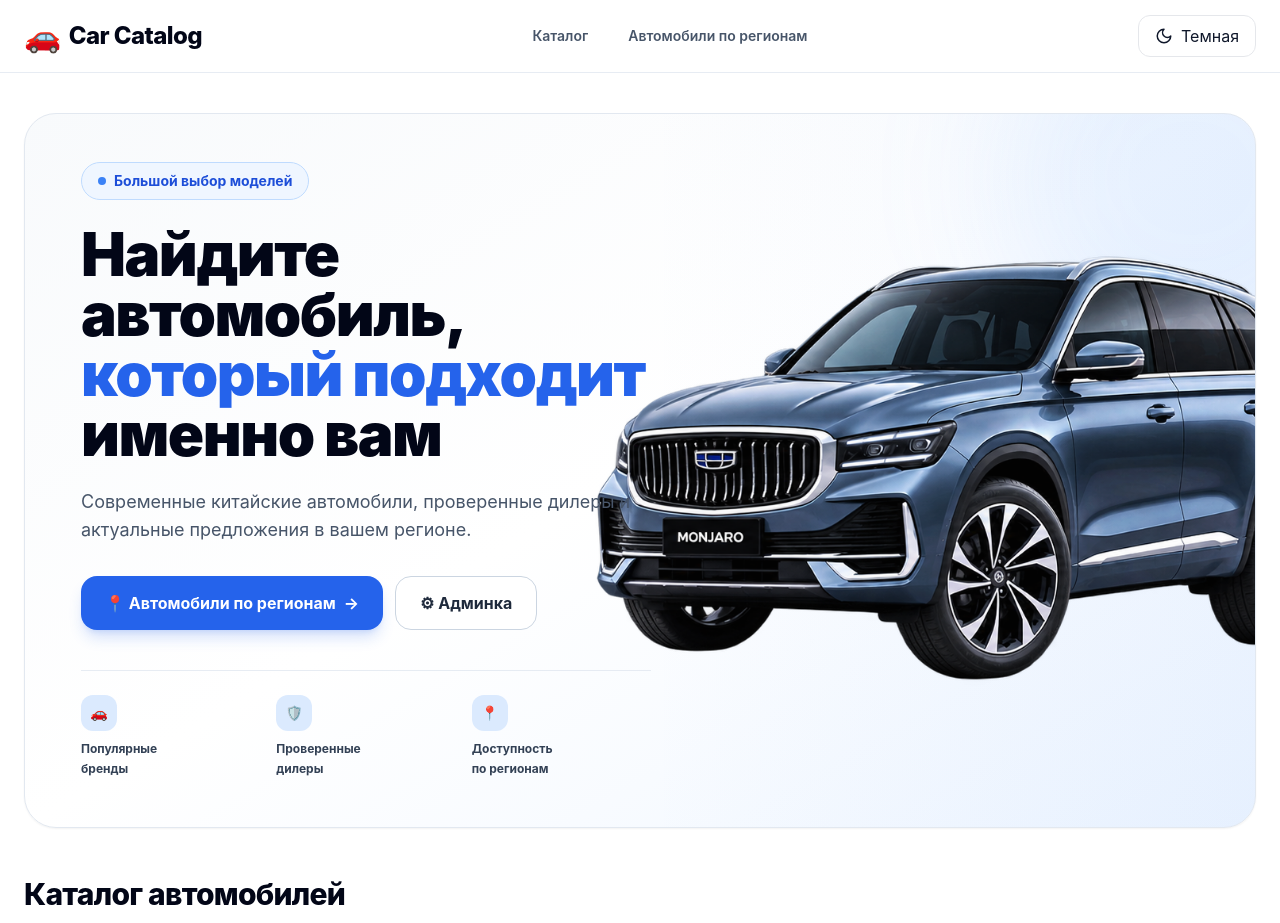
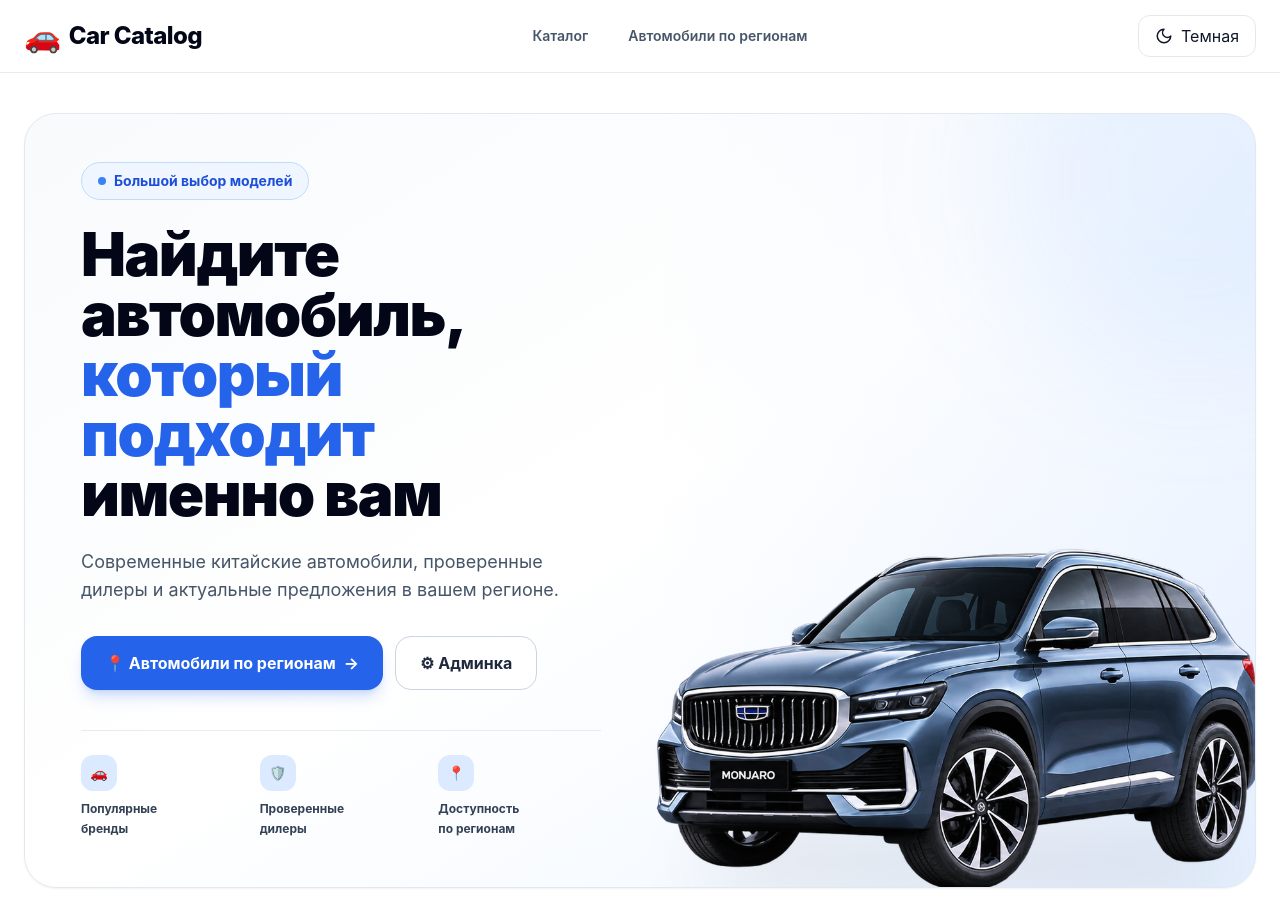
Before and after one commit to nevalyashka94/car-catalog, a React (Vite) app: page /#/ in a window 1280 px wide. Shown: the top 923 px of the page. Built offline with nearby package versions, Linux system fonts and the light colour scheme; no server answers; the database is empty.

Commit message:
Update Home.tsx

```diff
--- a/src/pages/Home.tsx
+++ b/src/pages/Home.tsx
@@ -28,7 +28,8 @@
               dark:to-blue-950/40
             "
           >
-            {/* Светлая декоративная подсветка */}
+
+            {/* Декоративное свечение справа */}
             <div
               className="
                 pointer-events-none
@@ -44,7 +45,6 @@
               "
             />
 
-            {/* Затемнение/подсветка для dark */}
             <div
               className="
                 pointer-events-none
@@ -60,47 +60,101 @@
               "
             />
 
+            {/* ========================= */}
             {/* АВТОМОБИЛЬ — LIGHT */}
-            <img
-              src="./images/hero-car-light.png"
-              alt=""
-              aria-hidden="true"
+            {/* ========================= */}
+
+            <div
               className="
                 pointer-events-none
                 absolute
-                right-[-8%]
-                top-1/2
+                bottom-[-2%]
+                right-[-1%]
+                z-0
                 hidden
-                w-[62%]
-                max-w-[850px]
-                -translate-y-1/2
-                object-contain
+                w-[50%]
+                max-w-[720px]
                 lg:block
                 dark:hidden
               "
-            />
+            >
+              {/* Тень под машиной */}
+              <div
+                className="
+                  absolute
+                  bottom-5
+                  left-[10%]
+                  right-[8%]
+                  h-10
+                  rounded-full
+                  bg-slate-900/15
+                  blur-2xl
+                "
+              />
 
+              <img
+                src="./images/hero-car-light.png"
+                alt=""
+                aria-hidden="true"
+                className="
+                  relative
+                  block
+                  h-auto
+                  w-full
+                  object-contain
+                "
+              />
+            </div>
+
+            {/* ========================= */}
             {/* АВТОМОБИЛЬ — DARK */}
-            <img
-              src="./images/hero-car-dark.png"
-              alt=""
-              aria-hidden="true"
+            {/* ========================= */}
+
+            <div
               className="
                 pointer-events-none
                 absolute
-                right-[-8%]
-                top-1/2
+                bottom-[-2%]
+                right-[-1%]
+                z-0
                 hidden
-                w-[62%]
-                max-w-[850px]
-                -translate-y-1/2
-                object-contain
-                lg:hidden
+                w-[50%]
+                max-w-[720px]
                 dark:block
               "
-            />
+            >
+              {/* Голубое свечение под машиной */}
+              <div
+                className="
+                  absolute
+                  bottom-5
+                  left-[8%]
+                  right-[5%]
+                  h-12
+                  rounded-full
+                  bg-blue-500/20
+                  blur-3xl
+                "
+              />
 
-            {/* Контент */}
+              <img
+                src="./images/hero-car-dark.png"
+                alt=""
+                aria-hidden="true"
+                className="
+                  relative
+                  block
+                  h-auto
+                  w-full
+                  object-contain
+                "
+              />
+            </div>
+
+            {/* ========================= */}
+            {/* КОНТЕНТ HERO */}
+            {/* ========================= */}
+
             <div
               className="
                 relative
@@ -114,7 +168,7 @@
                 lg:px-14
               "
             >
-              <div className="max-w-[570px]">
+              <div className="max-w-[520px]">
 
                 {/* Бейдж */}
                 <div
@@ -167,7 +221,7 @@
                 <p
                   className="
                     mt-6
-                    max-w-xl
+                    max-w-lg
                     text-base
                     leading-7
                     text-slate-600
@@ -256,6 +310,7 @@
                   "
                 >
 
+                  {/* Популярные бренды */}
                   <div>
                     <div
                       className="
@@ -289,6 +344,7 @@
                     </div>
                   </div>
 
+                  {/* Проверенные дилеры */}
                   <div>
                     <div
                       className="
@@ -322,6 +378,7 @@
                     </div>
                   </div>
 
+                  {/* Регионы */}
                   <div>
                     <div
                       className="
@@ -365,6 +422,7 @@
           <section>
 
             <div className="mb-6">
+
               <h2
                 className="
                   text-2xl
@@ -387,6 +445,7 @@
               >
                 Выберите модель и узнайте подробности
               </p>
+
             </div>
 
             <Catalog />
```
